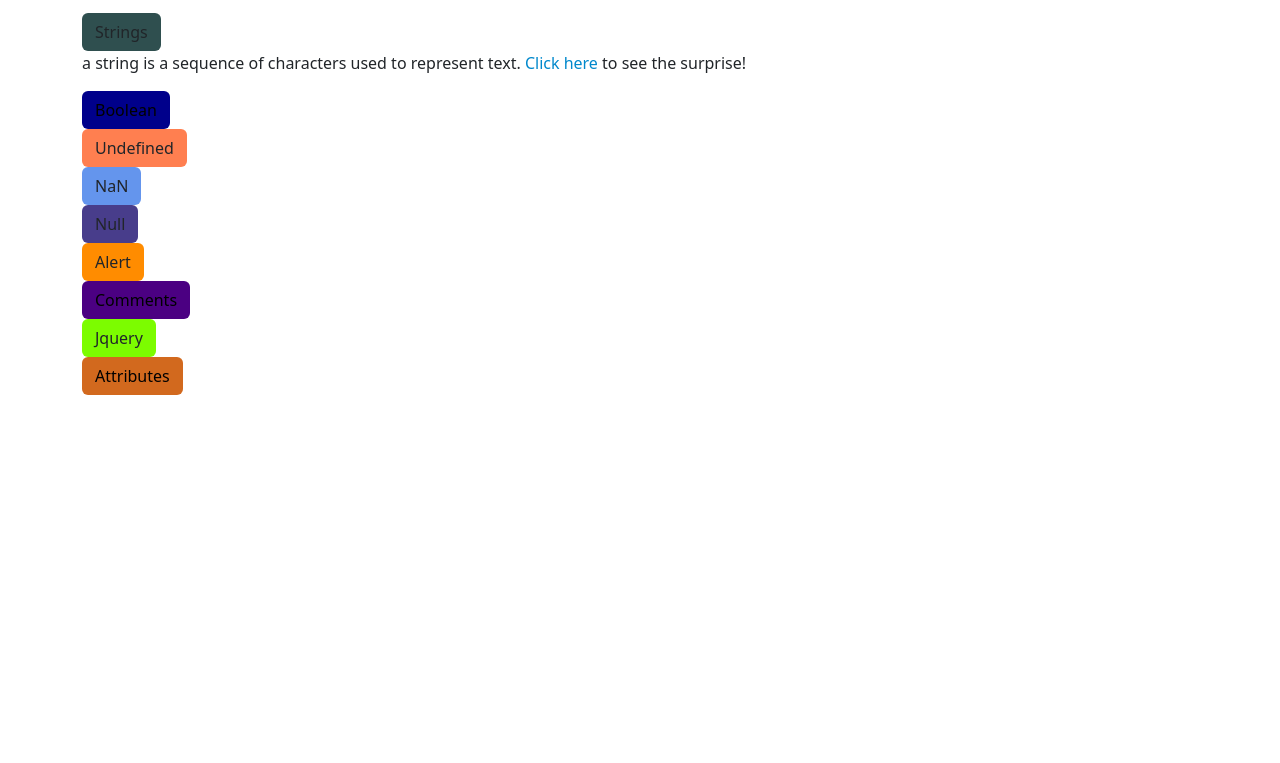
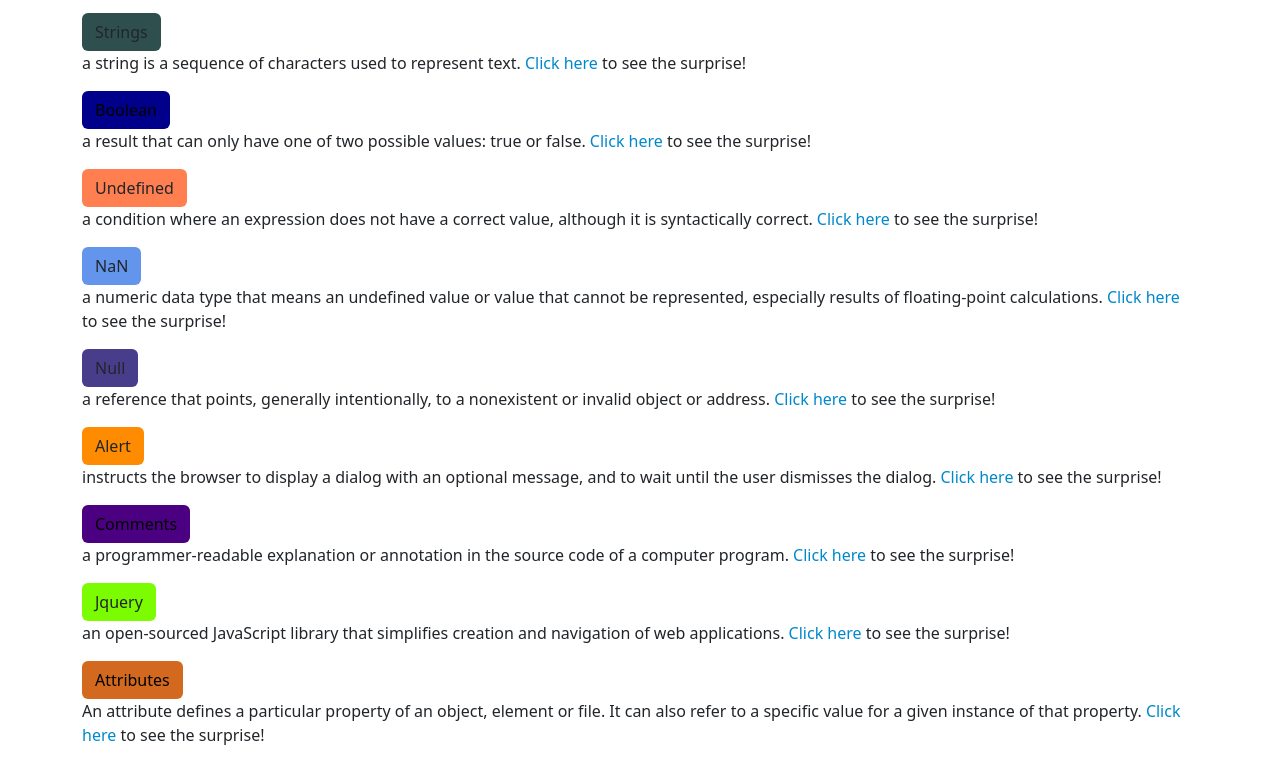
Before and after one commit to asanakorede/Flashcard-Site, a plain HTML site: page index.html in a window 1280 px wide. Shown: the part 753-1516 px from the top of the page. Before the commit the page ends 1148 px from the top, so only its background shows below. Drawn offline with Linux system fonts and the light colour scheme.

Commit message:
add definitions for the remaining buttons

```diff
--- a/index.html
+++ b/index.html
@@ -59,14 +59,14 @@
                             here</span> to see the surprise!</p>
                 </div>
 
-                <div>
+                <div id="Parameters">
                     <button class="btn bg-parameters">Parameters</button>
                     <p> a special kind of variable used in a subroutine to refer to one of the pieces of data provided
                         as input to the subroutine. <span class="clickable">Click
                             here</span> to see the surprise!</p>
                 </div>
 
-                <div>
+                <div id="Return">
                     <button class="btn bg-return">Return</button>
                     <p>A return statement ends the execution of a function, and returns control to the calling function.
                         <span class="clickable">Click
@@ -74,7 +74,7 @@
                     </p>
                 </div>
 
-                <div>
+                <div id="Chain">
                     <button class="btn bg-chain">Chaining Methods</button>
                     <p> a common syntax for invoking multiple method calls in object-oriented programming languages
                         <span class="clickable">Click
@@ -82,42 +82,68 @@
                     </p>
                 </div>
 
-                <div>
+                <div id="Strings">
                     <button class="btn bg-string">Strings</button>
                     <p>a string is a sequence of characters used to represent text. <span class="clickable">Click
                             here</span> to see the surprise!</p>
                 </div>
 
-                <div>
+                <div id="Boolean">
                     <button class="btn bg-boolean">Boolean</button>
+                    <p>a result that can only have one of two possible values: true or false. <span
+                            class="clickable">Click
+                            here</span> to see the surprise!</p>
                 </div>
 
-                <div>
+                <div id="Undefined">
                     <button class="btn bg-undefined">Undefined</button>
+                    <p> a condition where an expression does not have a correct value, although it is syntactically
+                        correct. <span class="clickable">Click
+                            here</span> to see the surprise!</p>
                 </div>
 
-                <div>
+                <div id="Nan">
                     <button class="btn bg-nan">NaN</button>
+                    <p>a numeric data type that means an undefined value or value that cannot be represented, especially
+                        results of floating-point calculations. <span class="clickable">Click
+                            here</span> to see the surprise!</p>
                 </div>
 
-                <div>
+                <div id="Null">
                     <button class="btn bg-null">Null</button>
+                    <p>a reference that points, generally intentionally, to a nonexistent or invalid object or address.
+                        <span class="clickable">Click
+                            here</span> to see the surprise!
+                    </p>
                 </div>
 
-                <div>
+                <div id="Alert">
                     <button class="btn bg-alert">Alert</button>
+                    <p> instructs the browser to display a dialog with an optional message, and to wait until the user
+                        dismisses the dialog. <span class="clickable">Click
+                            here</span> to see the surprise!</p>
                 </div>
 
-                <div>
+                <div id="Comments">
                     <button class="btn bg-comment">Comments</button>
+                    <p>a programmer-readable explanation or annotation in the source code of a computer program. <span
+                            class="clickable">Click
+                            here</span> to see the surprise!</p>
                 </div>
 
-                <div>
+                <div id="Jquery">
                     <button class="btn bg-jquery">Jquery</button>
+                    <p>an open-sourced JavaScript library that simplifies creation and navigation of web applications.
+                        <span class="clickable">Click
+                            here</span> to see the surprise!
+                    </p>
                 </div>
 
-                <div>
+                <div id="Attributes">
                     <button class="btn bg-attribute">Attributes</button>
+                    <p>An attribute defines a particular property of an object, element or file. It can also refer to a
+                        specific value for a given instance of that property. <span class="clickable">Click
+                            here</span> to see the surprise!</p>
                 </div>
 
 
--- a/js/script.js
+++ b/js/script.js
@@ -18,4 +18,32 @@ $(document).ready(function () {
     $(".clickable").click(function () {
         $("#Methods").fadeIn().toggle();
     });
+
+    $(".clickable").click(function () {
+        $("#Methods").fadeIn().toggle();
+    });
+
+    $(".clickable").click(function () {
+        $("#Arguments").fadeIn().toggle();
+    });
+
+    $(".clickable").click(function () {
+        $("#Parameters").fadeIn().toggle();
+    });
+
+    $(".clickable").click(function () {
+        $("#Return").fadeIn().toggle();
+    });
+
+    $(".clickable").click(function () {
+        $("#Chain").fadeIn().toggle();
+    });
+
+    $(".clickable").click(function () {
+        $("#Strings").fadeIn().toggle();
+    });
+
+    $(".clickable").click(function () {
+        $("#Boolean").fadeIn().toggle();
+    });
 })
```
